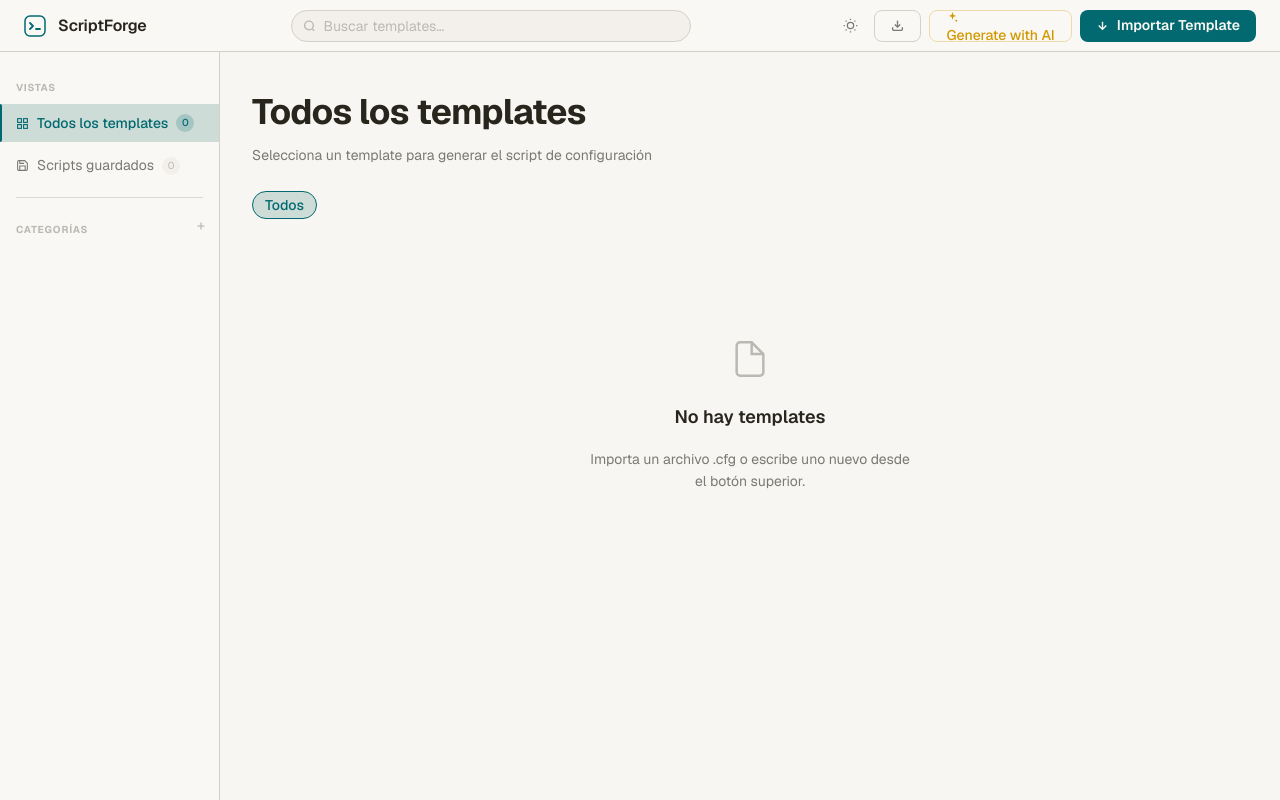
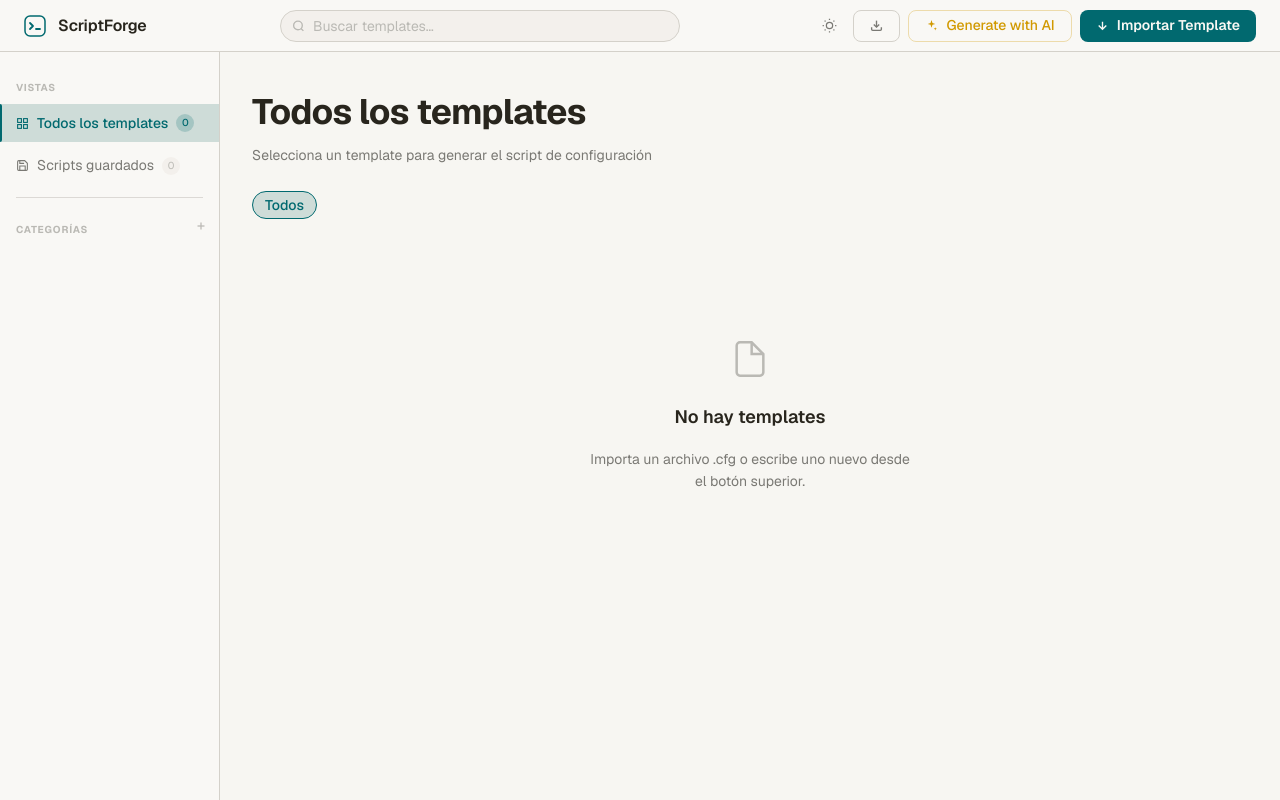
Before and after one commit to javimcasas/ScriptForge, a website: page index.html in a window 1280 px wide. Drawn offline with nearby package versions, Linux system fonts and the light colour scheme; no server answers.

Commit message:
Fix AI button: shorter label + flex/gap on .btn-ghost so icon and text never overlap

```diff
--- a/style/modals.css
+++ b/style/modals.css
@@ -148,9 +148,12 @@
   border: 1px solid var(--color-border);
   border-radius: var(--radius-md); font-size: var(--text-xs); font-weight: 500;
   color: var(--color-text-muted);
+  display: flex; align-items: center; gap: var(--space-2);
+  white-space: nowrap;
   transition: background var(--transition-interactive), color var(--transition-interactive);
 }
 .btn-ghost:hover { background: var(--color-surface-offset); color: var(--color-text); }
+.btn-ghost svg { flex-shrink: 0; }
 
 
 .btn-success {
```
